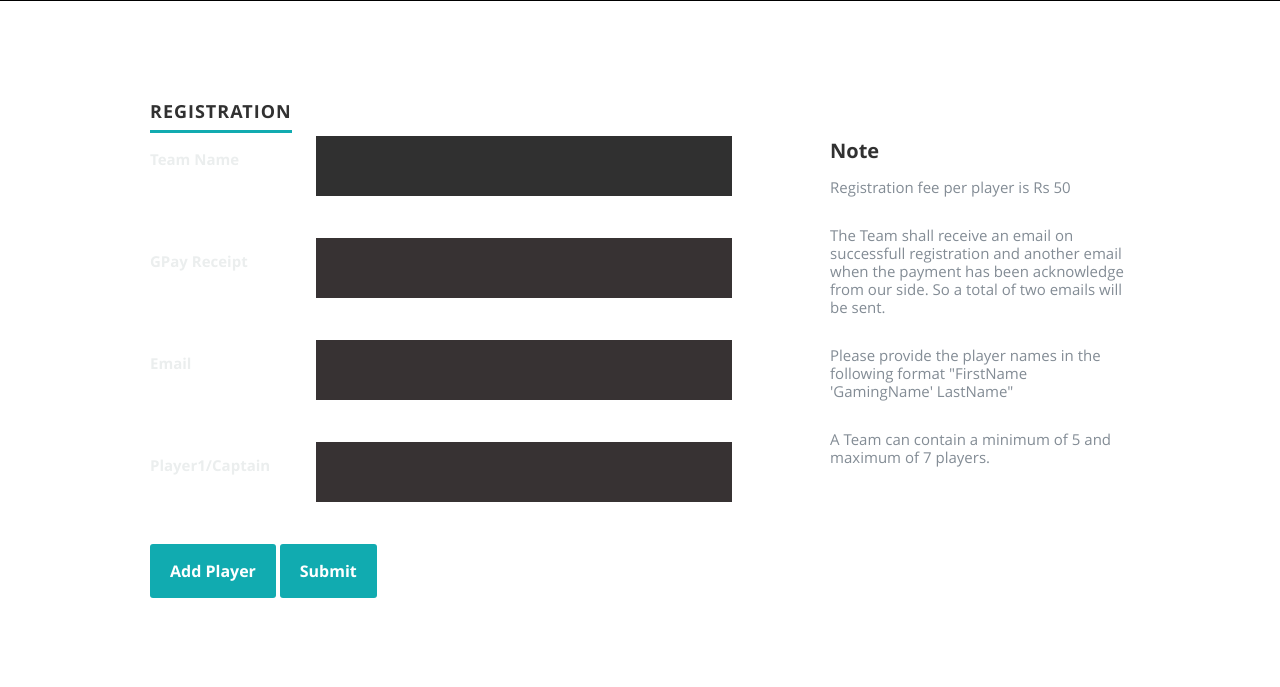
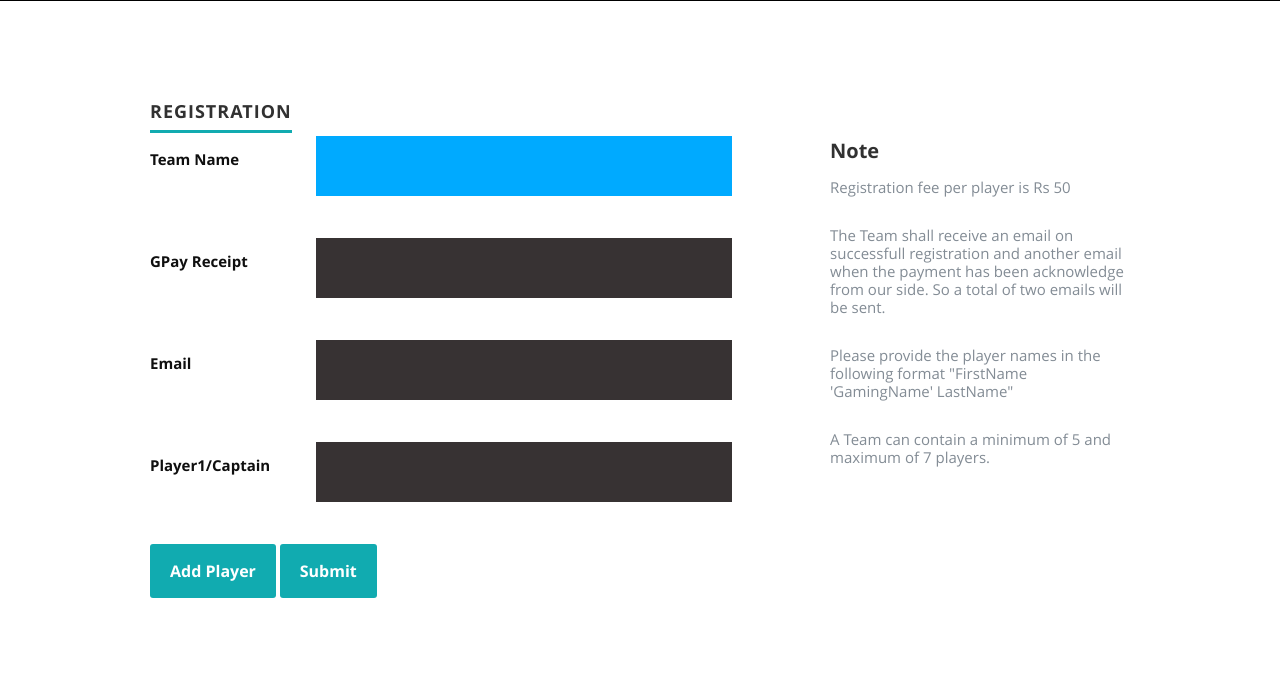
Before and after one commit to bumblebee211196/the-conquest2, a Flask app: page / in a window 1280 px wide. Shown: the part 799-1486 px from the top of the page. Run offline with Flask 2, Linux system fonts and the light colour scheme.

Commit message:
:lipstick: Change label color

```diff
--- a/static/css/layout.css
+++ b/static/css/layout.css
@@ -297,7 +297,7 @@ ul#nav li.current a {
 #register label {
     font: 15px/24px 'opensans-bold', sans-serif;
     margin: 12px 0;
-    color: #EBEEEE;
+    color: #0F0F0F;
     display: inline-block;
     float: left;
     width: 26%;
@@ -317,7 +317,7 @@ ul#nav li.current a {
 
 #register input:focus {
 	color: #FFFFFF;
-	background-color: #303030;
+	background-color: #00AAFF;
 }
 
 #register button.submit {
```
